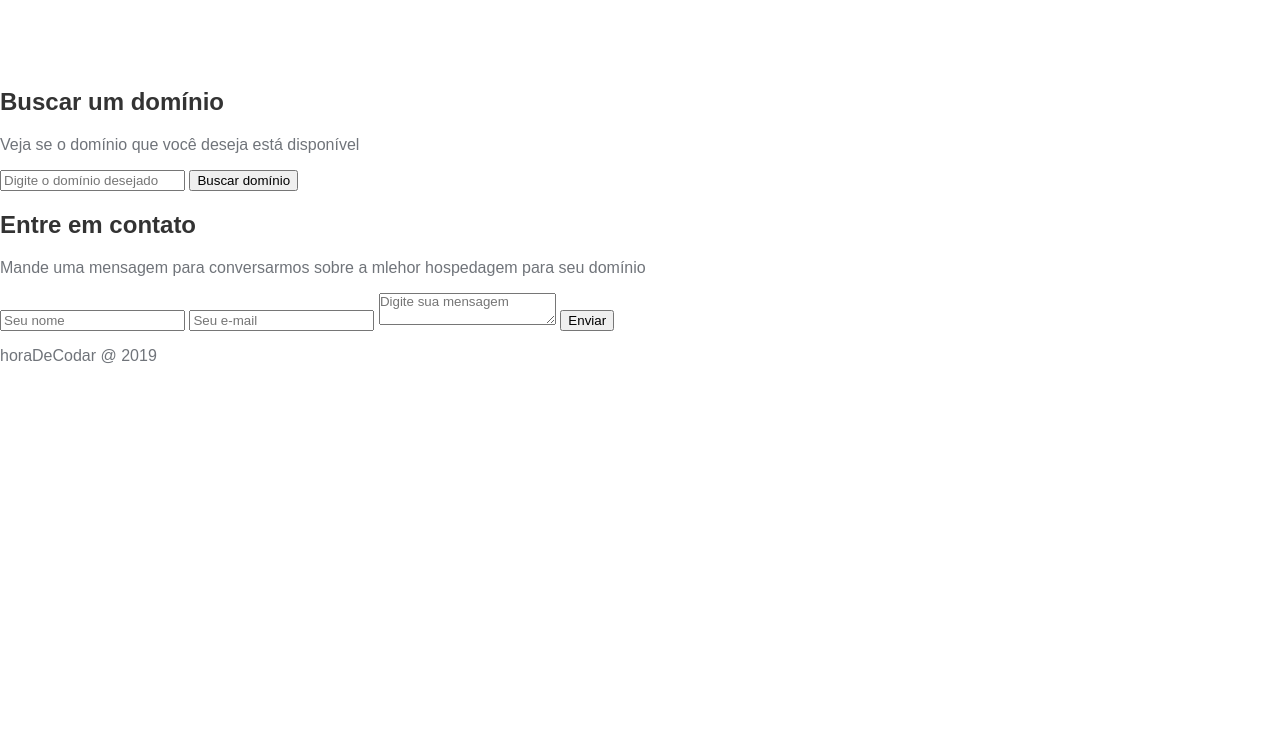
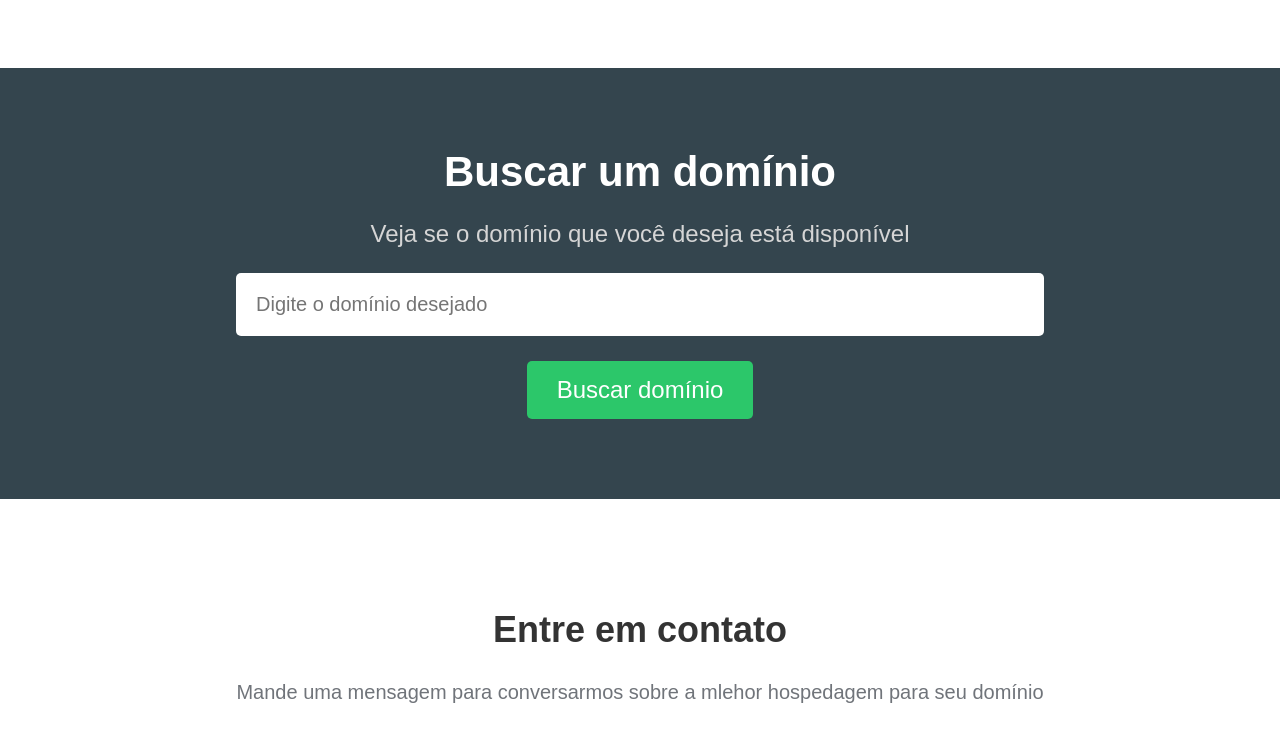
Before and after one commit to joaotitovianna/Curso_HTML5_CSS3, a plain HTML site: page 5_HDC_HOST_Arquivos/index.html in a window 1280 px wide. Shown: the part 1745-2480 px from the top of the page. Before the commit the page ends 2126 px from the top, so only its background shows below. Drawn offline with Linux system fonts and the light colour scheme.

Commit message:
Finalizada parte inferior do site

```diff
--- a/5_HDC_HOST_Arquivos/styles.css
+++ b/5_HDC_HOST_Arquivos/styles.css
@@ -215,3 +215,97 @@ nav {
 .plan .recommended {
 	background-color: #EF3F29;
 }
+
+/* buscar domínio */
+.searchdomain-container {
+	background-color: #34454E;
+	text-align: center;
+	padding: 5em 0; /* centralizar vertical */
+}
+
+.searchdomain-container h2 {
+	color: #FFF;
+	font-size: 42px;
+	margin-top: 0;
+	margin-bottom: 15px;
+}
+
+.searchdomain-container p {
+	color: #D5D5D5;
+	font-size: 24px;
+	margin-bottom: 25px;
+}
+
+.searchdomain-container input {
+	display: block; /* um em cada linha */
+	position: relative;
+	margin-left: auto;
+	margin-right: auto;
+	border: none;
+	border-radius: 5px;
+}
+.searchdomain-container input[type=text] {
+	margin-bottom: 25px;
+	width: 60%;
+	padding: 20px;
+	font-size: 20px;
+}
+
+.searchdomain-container input[type=submit] {
+	background-color: #2CC76A;
+	color: #FFF;
+	padding: 15px 30px; /* menor em cima e embaixo, maior na lateral = aspecto de botão */
+	font-size: 24px;
+}
+
+/* contato */
+.contact-container {
+	text-align: center;
+	padding-top: 5em;
+	padding-bottom: 2em; /* quando div não muda de cor, não precisa de tanta margem */
+}
+
+.contact-container h2 {
+	font-size: 36px;
+}
+
+.contact-container p {
+	font-size: 20px;
+	margin-bottom: 40px;
+}
+
+.contact-container input, .contact-container textarea {
+	width: 200px;
+	padding: 10px 20px;
+	font-size: 16px;
+	border-radius: 5px;
+	border: 1px solid #CCC;
+	margin-left: 10px;
+	margin-right: 10px;
+	margin-bottom: 20px;
+}
+
+.contact-container textarea {
+	display: block; /* sozinho na linha */
+	position: relative;
+	margin-left: auto;
+	margin-right: auto;
+	width: 468px;
+	height: 150px;
+}
+
+.contact-container input[type=submit] {
+	display: block;
+	position: relative;
+	margin-left: auto;
+	margin-right: auto;
+	background-color: #2CC76A;
+	color: #FFF;
+}
+
+/* footer */
+footer {
+	text-align: center;
+	font-weight: bold;
+	margin-bottom: 50px;
+}
```
